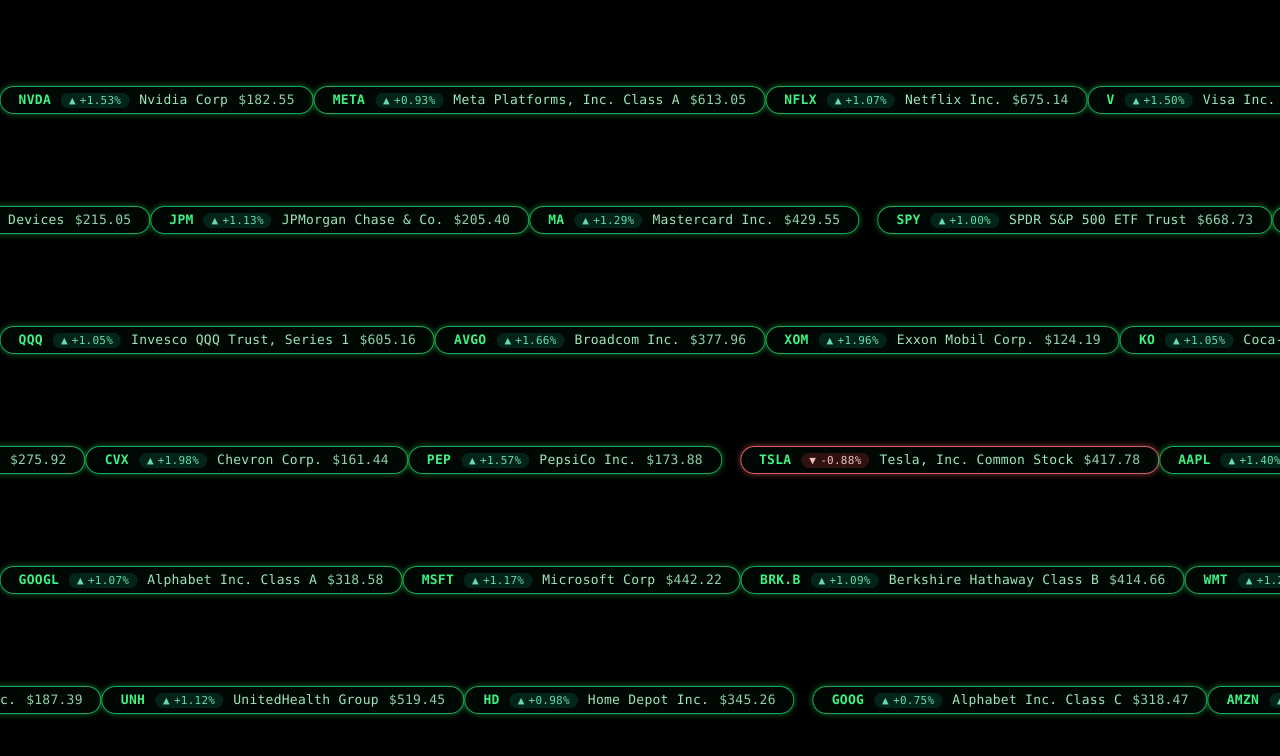
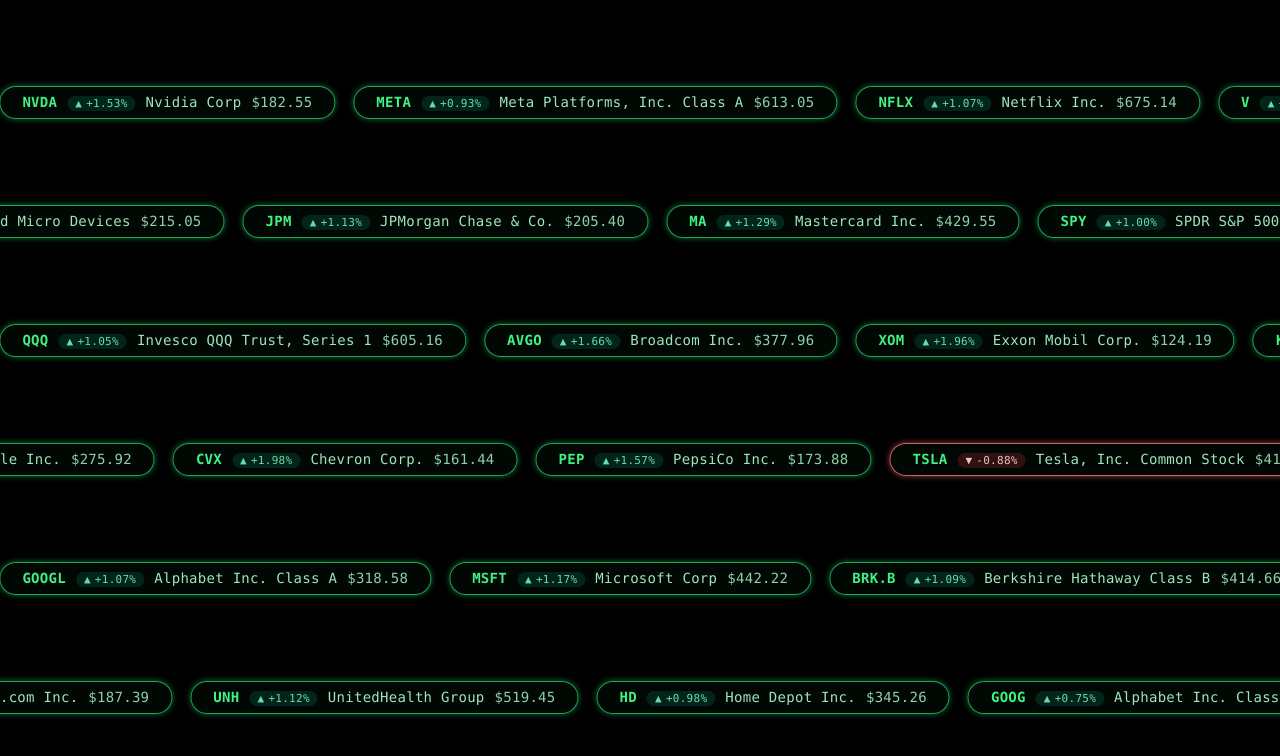
Before and after one commit to therealtplum/foundry90, a Next.js app in the folder capstones/therealtplum/apps/web/: page /capstones in a window 1280 px wide. Shown: the top 756 px of the page. Built offline with nearby package versions, Linux system fonts and the light colour scheme; no server answers.

Commit message:
insights pill

```diff
--- a/capstones/therealtplum/apps/web/styles/globals.css
+++ b/capstones/therealtplum/apps/web/styles/globals.css
@@ -358,17 +358,17 @@
 .f90-ticker-row {
   display: inline-flex;
   white-space: nowrap;
-  gap: 18px;
+  gap: 0;
   padding: 6px 0;
   position: relative;
 }
 
 .f90-ticker-row-left {
-  animation: f90-scroll-left 28s linear infinite;
+  animation: f90-scroll-left 18s linear infinite;
 }
 
 .f90-ticker-row-right {
-  animation: f90-scroll-right 34s linear infinite;
+  animation: f90-scroll-right 22s linear infinite;
 }
 
 /* Pause */
@@ -383,13 +383,13 @@
   border: 1px solid rgba(67, 255, 138, 0.45);
   border-radius: 999px;
   background: rgba(3, 10, 6, 0.96);
-  padding: 5px 18px;
+  padding: 7px 22px;
   display: inline-flex;
   align-items: baseline;
   gap: 10px;
   font-family: ui-monospace, SFMono-Regular, Menlo, Monaco, Consolas,
     "Liberation Mono", "Courier New", monospace;
-  font-size: 13px;
+  font-size: 14px;
   letter-spacing: 0.02em;
   color: #a7f3c5;
   cursor: pointer;
@@ -400,6 +400,7 @@
     background 120ms ease-out,
     transform 120ms ease-out,
     box-shadow 120ms ease-out;
+  margin-right: 18px;
 }
 
 .f90-ticker-chip:hover {
```
